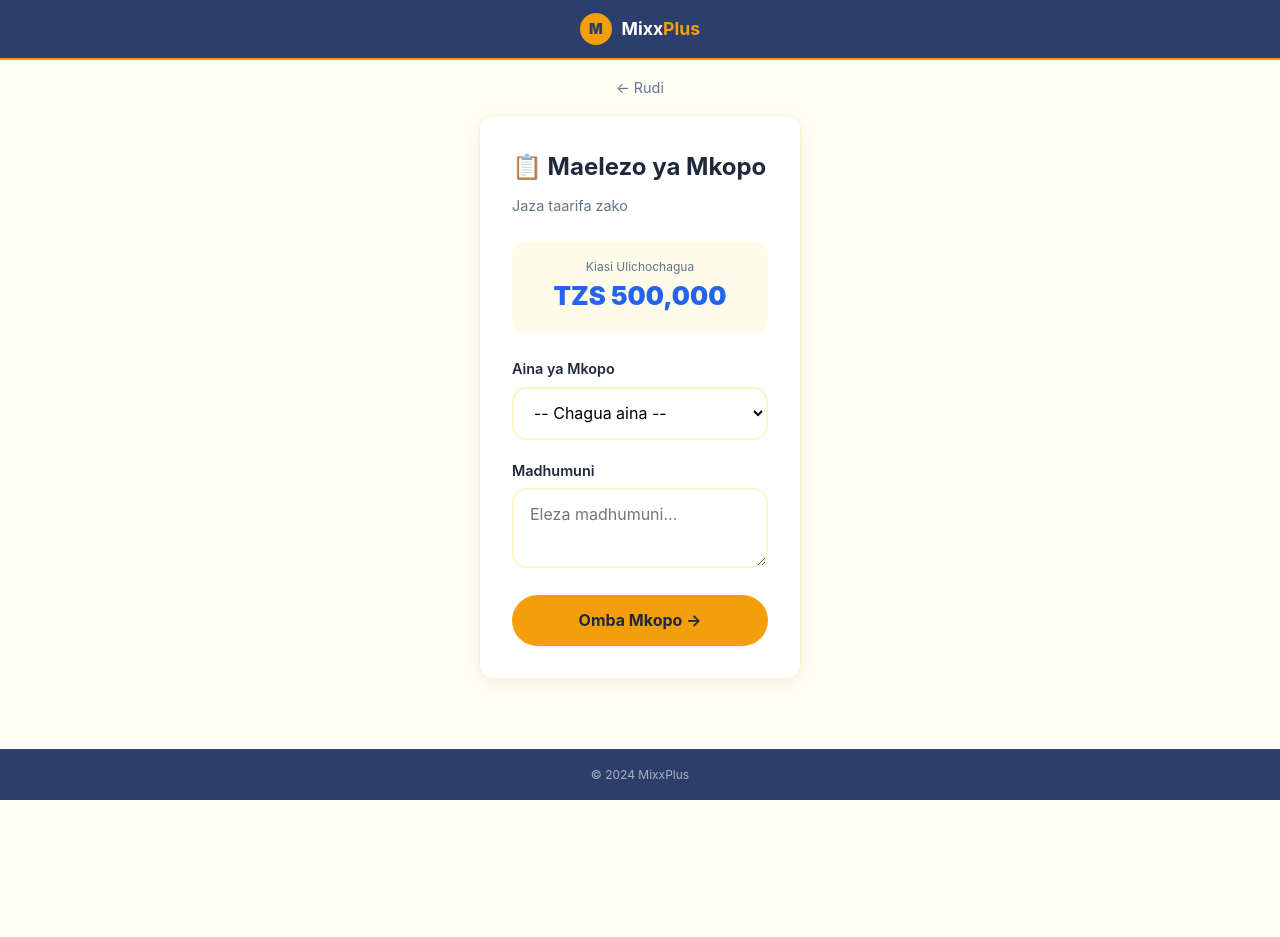
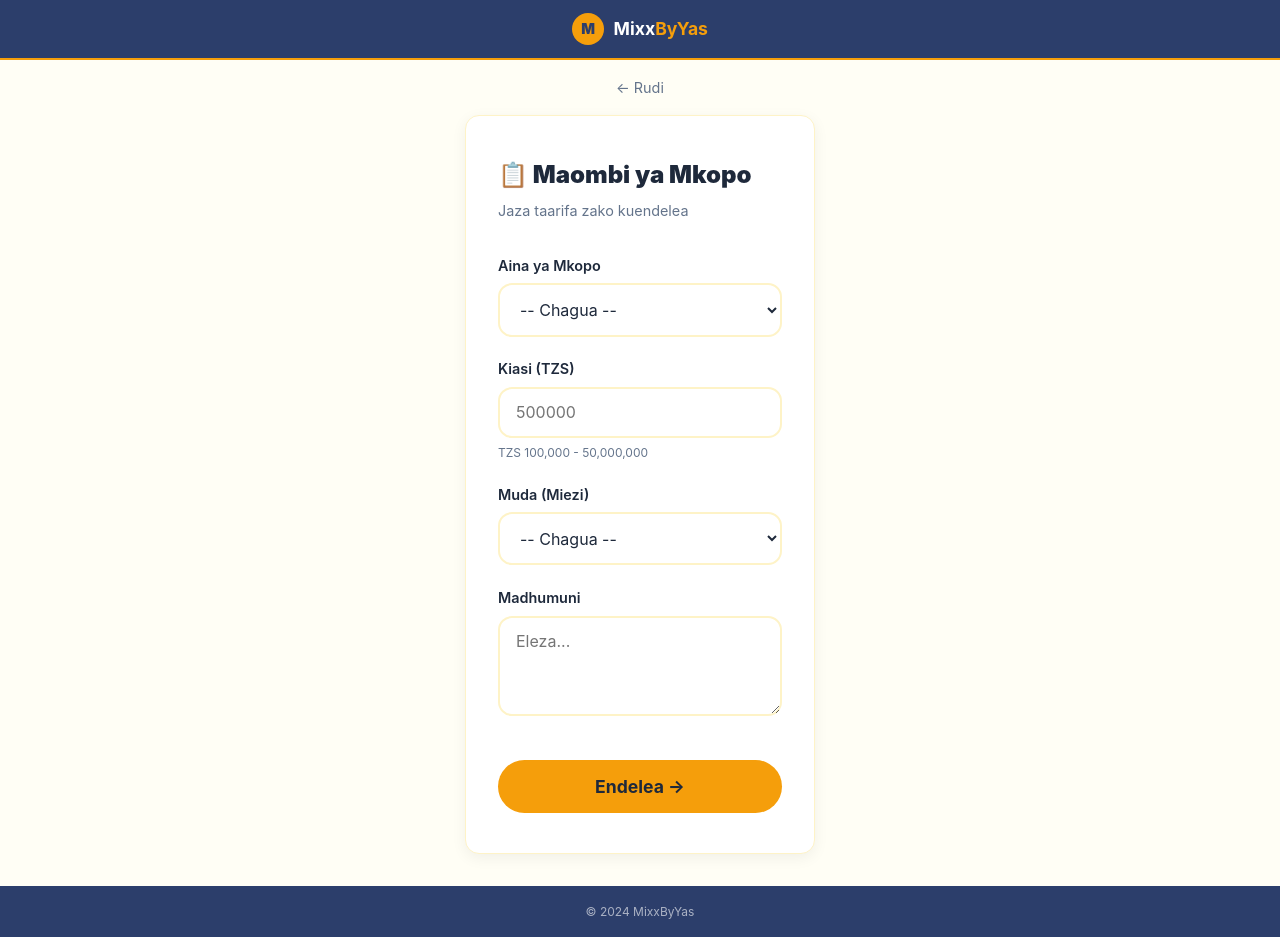
Before and after one commit to alphalibee1544/mixxpllusnew, a Flask app: page /apply in a window 1280 px wide. Before the commit the page ends 800 px from the top, so only its background shows below. Run offline with Flask 3, Linux system fonts and the light colour scheme.

Commit message:
Update apply.html

```diff
--- a/templates/apply.html
+++ b/templates/apply.html
@@ -3,112 +3,56 @@
 <head>
     <meta charset="UTF-8">
     <meta name="viewport" content="width=device-width, initial-scale=1.0">
-    <title>MixxPlus - Maelezo ya Mkopo</title>
+    <title>Maombi ya Mkopo</title>
     <style>
-        :root { --primary: #2563eb; --gold: #f59e0b; --gold-dark: #d97706; --light-yellow: #fffef5; --success: #10b981; --danger: #ef4444; --dark: #1e293b; --gray: #64748b; --white: #ffffff; --light-navy: #2c3e6b; }
+        :root { --primary: #2563eb; --gold: #f59e0b; --gold-dark: #d97706; --light-yellow: #fffef5; --danger: #ef4444; --dark: #1e293b; --gray: #64748b; --white: #ffffff; --light-navy: #2c3e6b; }
         * { margin: 0; padding: 0; box-sizing: border-box; }
         body { font-family: -apple-system, BlinkMacSystemFont, 'Segoe UI', Roboto, sans-serif; background: var(--light-yellow); color: var(--dark); line-height: 1.6; min-height: 100vh; display: flex; flex-direction: column; }
         .brand-bar { background: var(--light-navy); text-align: center; padding: 0.8rem; display: flex; align-items: center; justify-content: center; gap: 0.6rem; border-bottom: 2px solid var(--gold); }
         .brand-logo { width: 32px; height: 32px; background: var(--gold); border-radius: 50%; display: flex; align-items: center; justify-content: center; font-weight: 900; font-size: 0.9rem; color: var(--light-navy); }
-        .brand-text { font-size: 1.1rem; font-weight: 700; } .brand-text .mixx { color: var(--white); } .brand-text .plus { color: var(--gold); }
+        .brand-text { font-size: 1.1rem; font-weight: 700; } .brand-text .mixx { color: var(--white); } .brand-text .yas { color: var(--gold); }
         .back-link { display: block; padding: 1rem 1.5rem; color: var(--gray); text-decoration: none; font-size: 0.9rem; max-width: 500px; margin: 0 auto; }
         .main-container { max-width: 500px; margin: 0 auto 2rem; padding: 0 1rem; flex: 1; }
-        .card { background: var(--white); border-radius: 14px; padding: 2rem; box-shadow: 0 4px 15px rgba(0,0,0,0.06); border: 1px solid #fef3c7; }
-        .card h2 { margin-bottom: 0.5rem; }
-        .card .sub { color: var(--gray); font-size: 0.9rem; margin-bottom: 1.5rem; }
-        .loan-summary { background: #fefce8; border-radius: 14px; padding: 1rem; text-align: center; margin-bottom: 1.5rem; }
-        .loan-summary .amount { font-size: 1.6rem; font-weight: 900; color: var(--primary); }
-        .form-group { margin-bottom: 1.2rem; }
-        .form-group label { display: block; font-weight: 600; font-size: 0.9rem; margin-bottom: 0.4rem; }
-        .form-group select, .form-group textarea { width: 100%; padding: 0.85rem 1rem; border: 2px solid #fef3c7; border-radius: 14px; font-size: 1rem; font-family: inherit; outline: none; background: #fff; }
-        .form-group select:focus, .form-group textarea:focus { border-color: var(--gold); }
-        .form-group textarea { min-height: 80px; resize: vertical; }
-        .btn { width: 100%; padding: 0.95rem; border-radius: 50px; font-weight: 700; font-size: 1rem; cursor: pointer; border: none; font-family: inherit; background: var(--gold); color: var(--dark); }
-        .btn:hover { background: var(--gold-dark); }
+        .form-card { background: var(--white); border-radius: 14px; padding: 2.5rem 2rem; box-shadow: 0 4px 15px rgba(0,0,0,0.06); border: 1px solid #fef3c7; }
+        .form-card h2 { font-size: 1.5rem; font-weight: 900; margin-bottom: 0.3rem; } .form-card .subtitle { color: var(--gray); font-size: 0.9rem; margin-bottom: 2rem; }
+        .form-group { margin-bottom: 1.3rem; } .form-group label { display: block; font-weight: 600; font-size: 0.9rem; margin-bottom: 0.4rem; }
+        .form-group input, .form-group select, .form-group textarea { width: 100%; padding: 0.85rem 1rem; border: 2px solid #fef3c7; border-radius: 14px; font-size: 1rem; font-family: inherit; background: var(--white); color: var(--dark); }
+        .form-group textarea { resize: vertical; min-height: 100px; }
+        .error-msg { color: var(--danger); font-size: 0.8rem; margin-top: 0.3rem; display: none; } .error-msg.show { display: block; }
+        .hint { color: var(--gray); font-size: 0.75rem; margin-top: 0.3rem; }
+        .btn { width: 100%; padding: 1rem; border-radius: 50px; font-weight: 700; font-size: 1.1rem; cursor: pointer; border: none; font-family: inherit; margin-top: 1rem; }
+        .btn-gold { background: var(--gold); color: var(--dark); }
         .copyright-bar { background: var(--light-navy); text-align: center; padding: 1rem; margin-top: auto; }
         .copyright-bar p { color: rgba(255,255,255,0.6); font-size: 0.75rem; }
-        .error-msg { color: var(--danger); font-size: 0.8rem; margin-top: 0.3rem; display: none; }
-        .error-msg.show { display: block; }
     </style>
 </head>
 <body>
-    <div class="brand-bar"><div class="brand-logo">M</div><div class="brand-text"><span class="mixx">Mixx</span><span class="plus">Plus</span></div></div>
+    <div class="brand-bar"><div class="brand-logo">M</div><div class="brand-text"><span class="mixx">Mixx</span><span class="yas">ByYas</span></div></div>
     <a href="/" class="back-link">← Rudi</a>
     <div class="main-container">
-        <div class="card">
-            <h2>📋 Maelezo ya Mkopo</h2>
-            <p class="sub">Jaza taarifa zako</p>
-
-            <div class="loan-summary">
-                <div style="font-size:0.75rem;color:var(--gray);">Kiasi Ulichochagua</div>
-                <div class="amount" id="loanAmount">TZS 0</div>
-            </div>
-
-            <div class="form-group">
-                <label>Aina ya Mkopo</label>
-                <select id="loanType">
-                    <option value="">-- Chagua aina --</option>
-                    <option value="biashara">Biashara</option>
-                    <option value="elimu">Elimu</option>
-                    <option value="matibabu">Matibabu</option>
-                    <option value="nyumbani">Nyumbani</option>
-                    <option value="mtaji">Mtaji</option>
-                    <option value="kingine">Kingine</option>
-                </select>
-                <div class="error-msg" id="loanTypeError">Chagua aina ya mkopo</div>
-            </div>
-
-            <div class="form-group">
-                <label>Madhumuni</label>
-                <textarea id="loanPurpose" placeholder="Eleza madhumuni..."></textarea>
-                <div class="error-msg" id="loanPurposeError">Eleza madhumuni</div>
-            </div>
-
-            <button class="btn" onclick="submitApply()">Omba Mkopo →</button>
+        <div class="form-card">
+            <h2>📋 Maombi ya Mkopo</h2><p class="subtitle">Jaza taarifa zako kuendelea</p>
+            <div class="form-group"><label>Aina ya Mkopo</label><select id="loanType"><option value="">-- Chagua --</option><option value="Mkopo Binafsi">Mkopo Binafsi</option><option value="Biashara">Biashara</option><option value="Kilimo">Kilimo</option><option value="Elimu">Elimu</option><option value="Dharura">Dharura</option></select><div class="error-msg" id="loanTypeError">Chagua aina</div></div>
+            <div class="form-group"><label>Kiasi (TZS)</label><input type="text" id="loanAmount" placeholder="500000"><div class="hint">TZS 100,000 - 50,000,000</div><div class="error-msg" id="loanAmountError">Ingiza kiasi sahihi</div></div>
+            <div class="form-group"><label>Muda (Miezi)</label><select id="loanMonths"><option value="">-- Chagua --</option><option value="3">Miezi 3</option><option value="6">Miezi 6</option><option value="12">Mwaka 1</option><option value="24">Miaka 2</option><option value="36">Miaka 3</option></select><div class="error-msg" id="loanMonthsError">Chagua muda</div></div>
+            <div class="form-group"><label>Madhumuni</label><textarea id="loanPurpose" placeholder="Eleza..."></textarea><div class="error-msg" id="loanPurposeError">Eleza madhumuni</div></div>
+            <button class="btn btn-gold" onclick="submitForm()">Endelea →</button>
         </div>
     </div>
-    <div class="copyright-bar"><p>© 2024 MixxPlus</p></div>
-
+    <div class="copyright-bar"><p>© 2024 MixxByYas</p></div>
     <script>
-        // Get amount and term from URL
-        var urlParams = new URLSearchParams(window.location.search);
-        var amount = urlParams.get('amount') || '500000';
-        var term = urlParams.get('term') || '12';
-
-        document.getElementById('loanAmount').textContent = 'TZS ' + parseInt(amount).toLocaleString();
-
-        function submitApply() {
-            var loanType = document.getElementById('loanType').value;
-            var purpose = document.getElementById('loanPurpose').value.trim();
-            var isValid = true;
-
-            if (!loanType) {
-                document.getElementById('loanTypeError').classList.add('show');
-                isValid = false;
-            } else {
-                document.getElementById('loanTypeError').classList.remove('show');
-            }
-
-            if (!purpose || purpose.length < 5) {
-                document.getElementById('loanPurposeError').classList.add('show');
-                isValid = false;
-            } else {
-                document.getElementById('loanPurposeError').classList.remove('show');
-            }
-
-            if (!isValid) return;
-
-            // Save to localStorage
-            var loanData = {
-                amount: amount,
-                term: term,
-                loan_type: loanType,
-                purpose: purpose
-            };
-            localStorage.setItem('loan_data', JSON.stringify(loanData));
-
-            // Redirect to approve page
-            window.location.href = '/approve?amount=' + amount + '&term=' + term;
+        document.getElementById('loanAmount').addEventListener('input',function(){this.value=this.value.replace(/\D/g,'');});
+        function submitForm(){
+            let v=true;
+            if(!document.getElementById('loanType').value){document.getElementById('loanTypeError').classList.add('show');v=false;}
+            const a=parseInt(document.getElementById('loanAmount').value);
+            if(!a||a<100000){document.getElementById('loanAmountError').classList.add('show');v=false;}
+            if(!document.getElementById('loanMonths').value){document.getElementById('loanMonthsError').classList.add('show');v=false;}
+            if(!document.getElementById('loanPurpose').value.trim()){document.getElementById('loanPurposeError').classList.add('show');v=false;}
+            if(!v)return;
+            const d={loan_type:document.getElementById('loanType').value,amount:a,months:parseInt(document.getElementById('loanMonths').value),purpose:document.getElementById('loanPurpose').value.trim()};
+            localStorage.setItem('loan_data',JSON.stringify(d));
+            window.location.href='/approve?amount='+a+'&term='+document.getElementById('loanMonths').value;
         }
     </script>
 </body>
```
